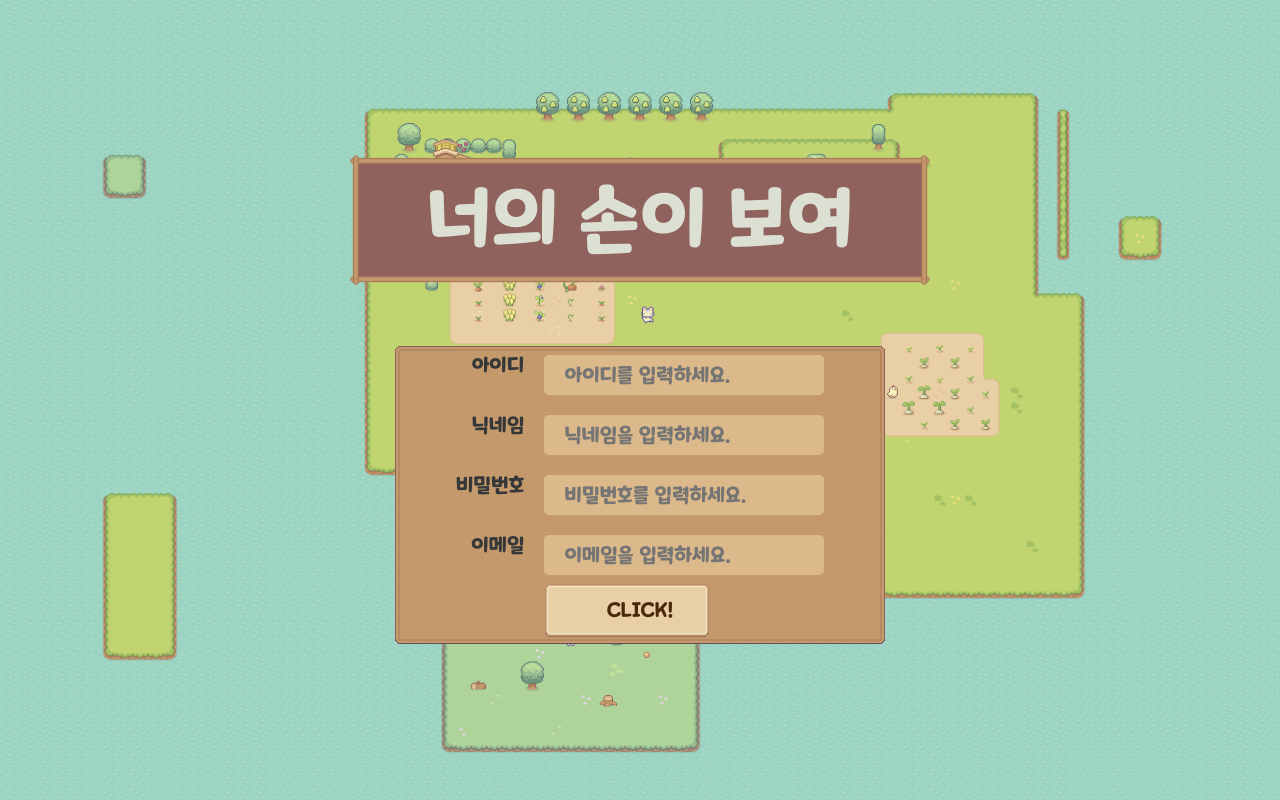
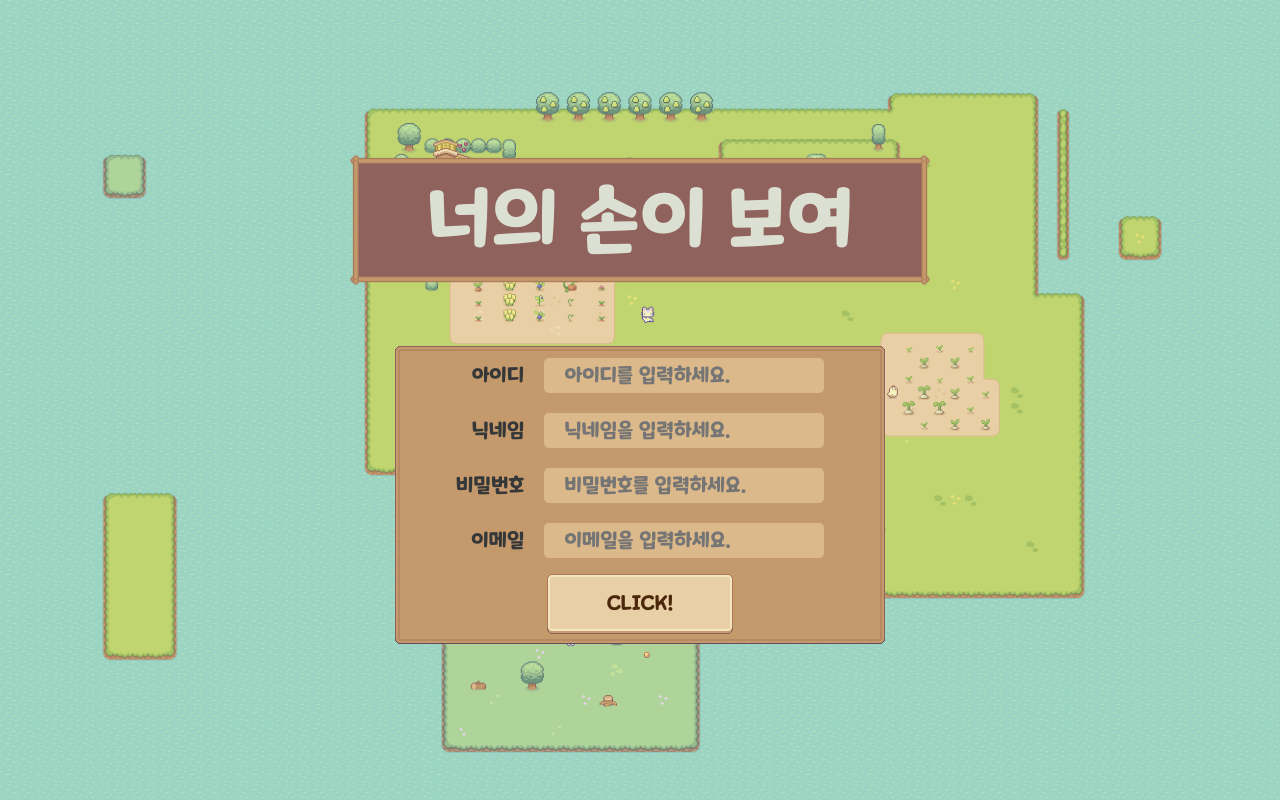
Before and after one commit to 454P/Capstone_Full, a React (Create React App) app in the folder client/: page /register in a window 1280 px wide. Built offline with nearby package versions, Linux system fonts and the light colour scheme; no server answers.

Commit message:
design: input 디자인 변경

```diff
--- a/client/src/components/common/Form/Input.tsx
+++ b/client/src/components/common/Form/Input.tsx
@@ -8,7 +8,7 @@ interface Props extends ComponentProps<'input'> {
 
 function Input({ name, ...restProps }: Props) {
   return (
-    <Flex gap={20} justifyContent='flex-end'>
+    <Flex gap={20} justifyContent='flex-end' alignItems='center'>
       {name}
       <InputContainer name={name} {...restProps} />
     </Flex>
@@ -23,7 +23,7 @@ const InputContainer = styled.input`
   color: ${({ theme }) => theme.colors.gray2};
 
   width: 280px;
-  height: 40px;
+  height: 35px;
   border: none;
   border-radius: 5px;
   padding: 0 20px 0 20px;
```
